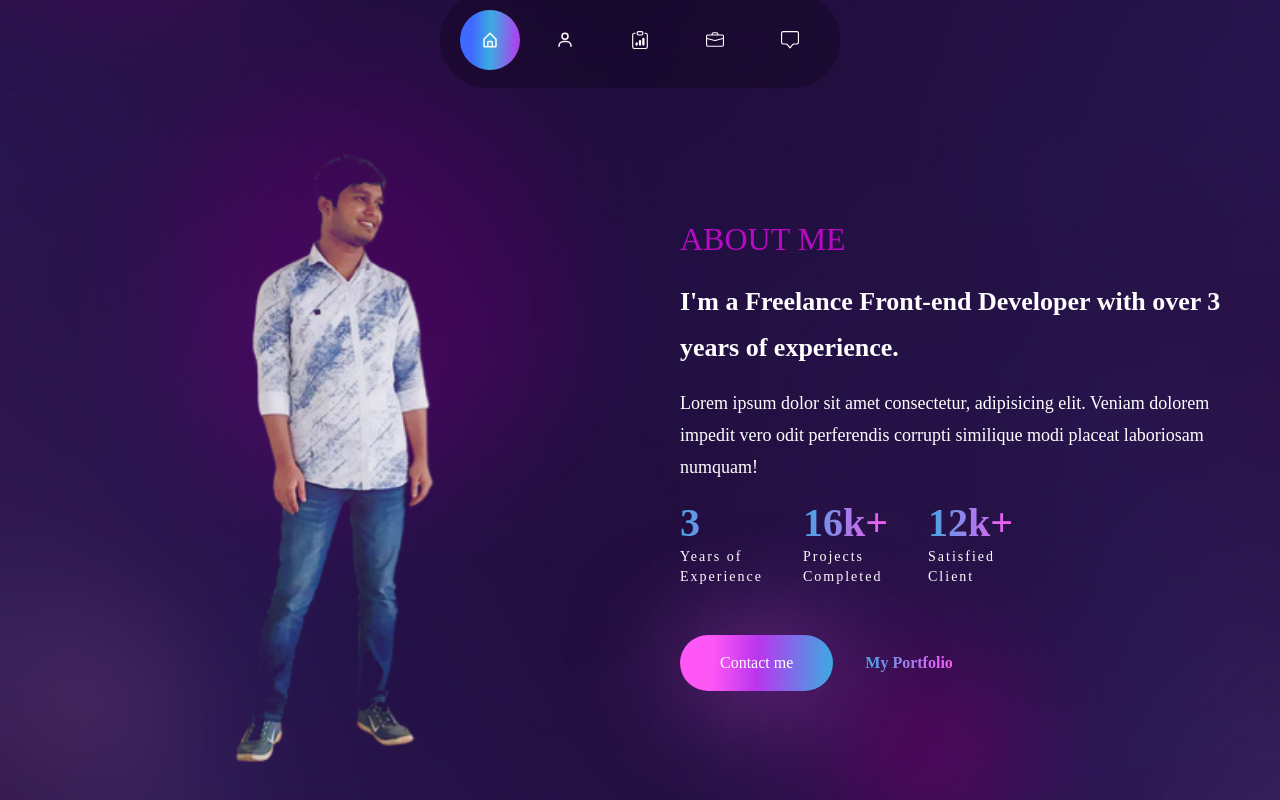
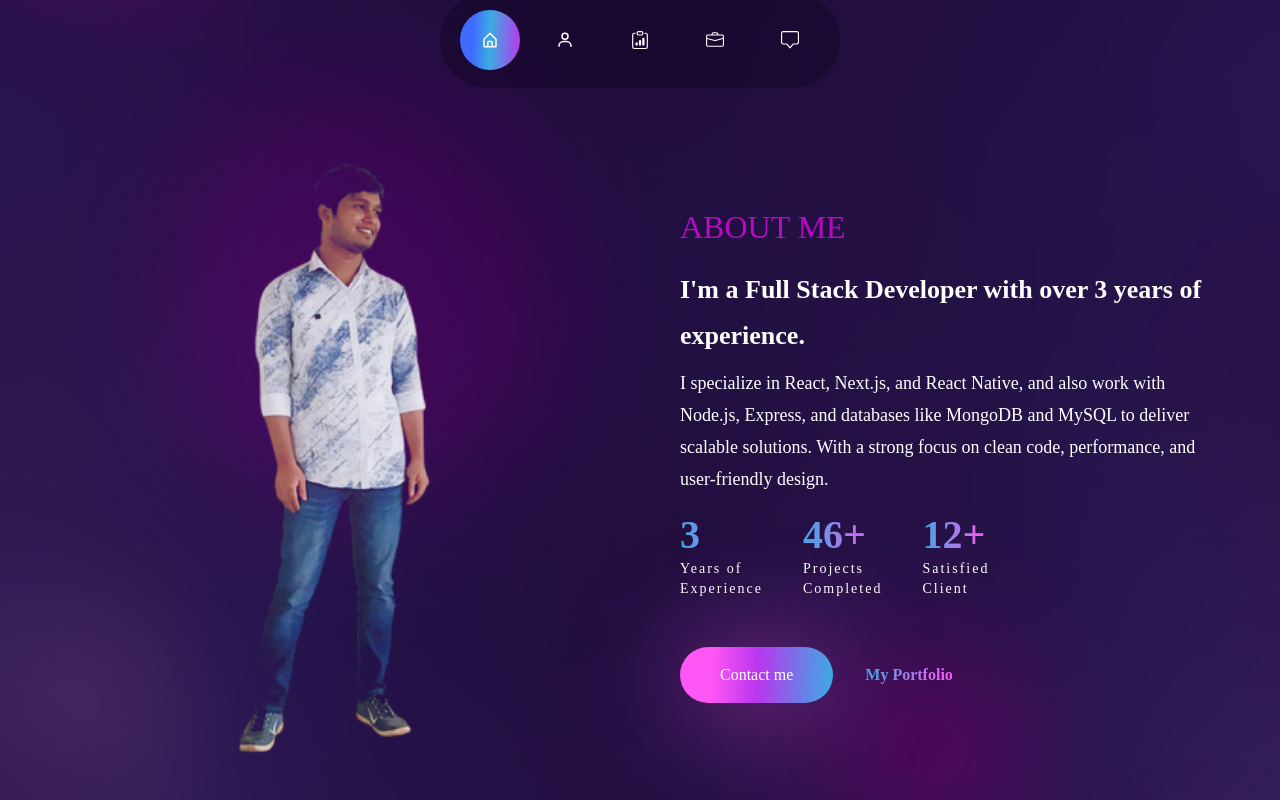
Before and after one commit to Raihanhn/Latest-Portfolio, a React (Create React App) app: page / in a window 1280 px wide. Shown: the part 680-1480 px from the top of the page. Built offline with nearby package versions, Linux system fonts and the light colour scheme.

Commit message:
about section completed

```diff
--- a/src/components/About.js
+++ b/src/components/About.js
@@ -15,11 +15,13 @@ const About = () => {
     <section className='section' id='about' ref={ref} >
       <div className="container mx-auto">
         <div className=" flex flex-col gap-y-10 mt-[50px]  lg:flex-row lg:items-center lg:gap-x-20 lg:gap-y-0 h-screen  ">
-          <motion.div variants={fadeIn('right', 0.3)} initial='hidden' whileInView={'show'} viewport={{once: false, amount: 0.3}}  className=" flex-1 bg-about bg-contain bg-no-repeat h-[640px] mix-blend-lighten bg-top "></motion.div>
+          <motion.div variants={fadeIn('right', 0.3)} initial='hidden' whileInView={'show'} viewport={{once: false, amount: 0.3}}  className=" flex-1 bg-about bg-contain bg-no-repeat min-h-[300px] sm:min-h-[400px] md:min-h-[500px] lg:min-h-[620px] mix-blend-lighten bg-top "></motion.div>
           <motion.div variants={fadeIn('left', 0.5)} initial='hidden' whileInView={'show'} viewport={{once: false, amount: 0.3}}  className=" flex-1 ">
             <h2 className=" h2 text-accent ">About me</h2>
-            <h3 className=' h3 mb-4 ' >I'm a Freelance Front-end Developer with over 3 years of experience.</h3>
-            <p className=" mb-6 ">Lorem ipsum dolor sit amet consectetur, adipisicing elit. Veniam dolorem impedit vero odit perferendis corrupti similique modi placeat laboriosam numquam!</p>
+            <h3 className=' h3 mb-2 ' >I'm a Full Stack Developer with over 3 years of experience.</h3>
+            <p className=" mb-6 ">
+             I specialize in React, Next.js, and React Native, and also work with Node.js, Express, and databases like MongoDB and MySQL to deliver scalable solutions. With a strong focus on clean code, performance, and user-friendly design.
+            </p>
             <div className="flex gap-x-6 lg:gap-x-10 mb-12  ">
               <div className="">
                 <div className=" text-[40px] font-tertiary text-gradient mb-2  ">
@@ -35,7 +37,7 @@ const About = () => {
                 <div className=" text-[40px] font-tertiary text-gradient mb-2  ">
                   {
                     inView ?
-                    <CountUp start={0} end={16} duration={3} /> : null }k+
+                    <CountUp start={0} end={46} duration={3} /> : null }+
                 </div>
                 <div className=" font-primary text-sm tracking-[2px]  ">
                   Projects <br />
@@ -45,7 +47,7 @@ const About = () => {
                 <div className=" text-[40px] font-tertiary text-gradient mb-2  ">
                   {
                     inView ?
-                    <CountUp start={0} end={12} duration={3} /> : null }k+
+                    <CountUp start={0} end={12} duration={3} /> : null }+
                 </div>
                 <div className=" font-primary text-sm tracking-[2px]  ">
                   Satisfied<br />
```
